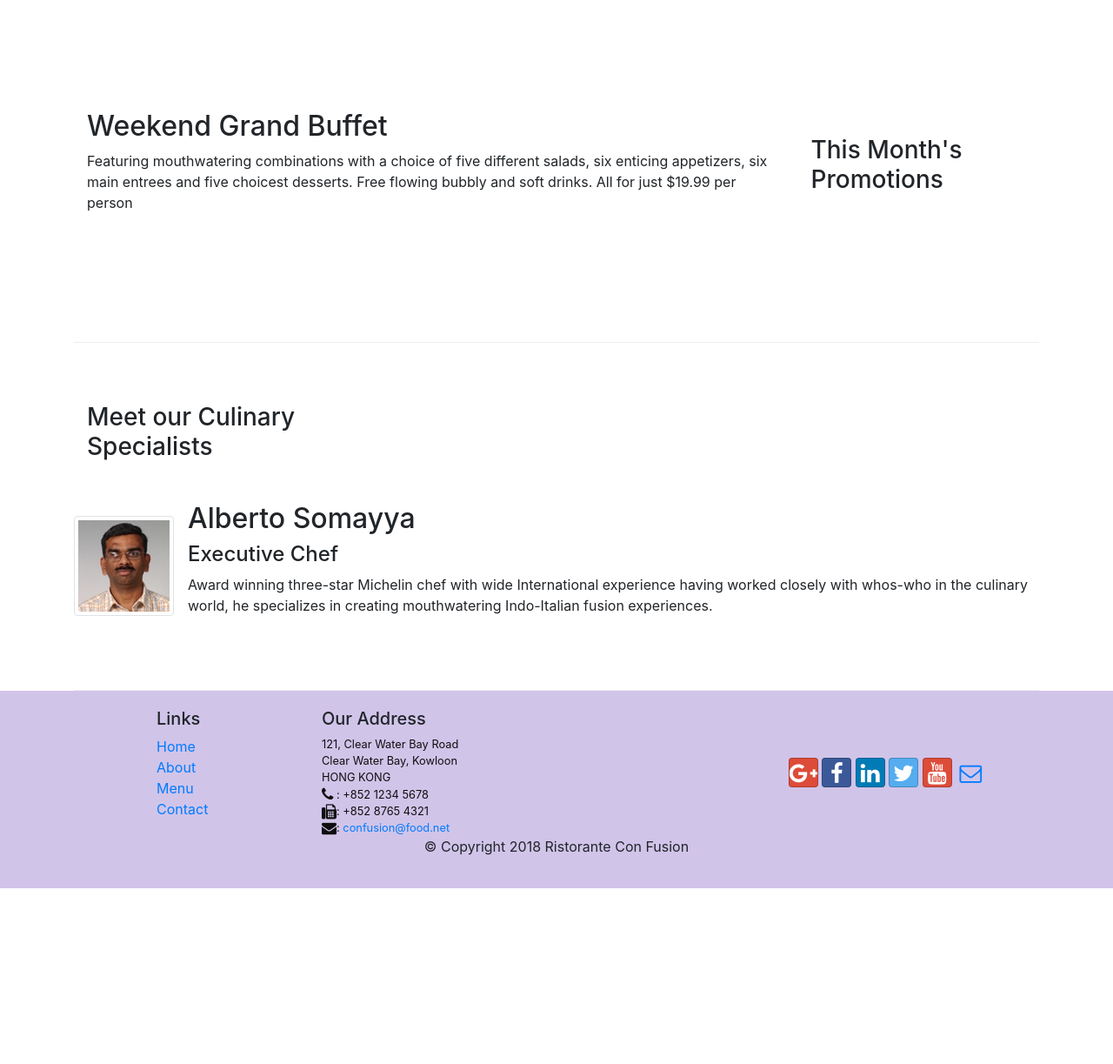
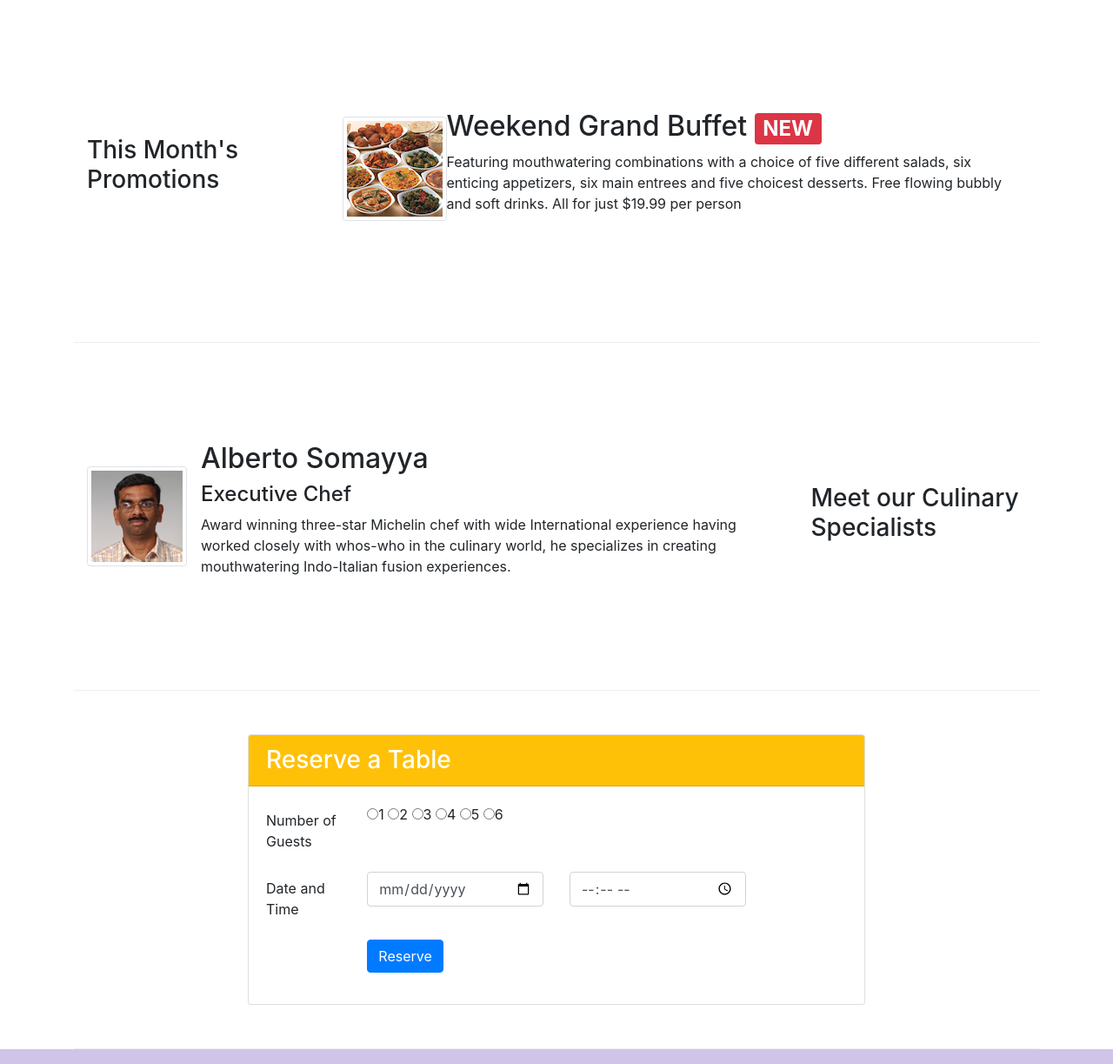
Before and after one commit to avishuk/Restaurant_Website_Development, a website: page index.html in a window 1280 px wide. Shown: the part 740-1963 px from the top of the page at 87% size. Before the commit the page ends 1761 px from the top, so only its background shows below. Drawn offline with nearby package versions, Linux system fonts and the light colour scheme.

Commit message:
Assignment 2

```diff
--- a/index.html
+++ b/index.html
@@ -42,8 +42,12 @@
                     <h1>Ristorante con Fusion</h1>
                     <p>We take inspiration from the World's best cuisines, and create a unique fusion experience. Our lipsmacking creations will tickle your culinary senses!</p>
                 </div>
-            <div class="col-12 col-sm align-self-center">
+                <div class="col-12 col-sm-3 align-self-center">
                     <img src="img/logo.png" class="img-fluid">
+                </div>
+                <div class="col-12 col-sm-3 align-self-center">
+                    <a role = "button" class="btn bg-warning text-dark" href="#reserve">Reserve Table</a>
+
                 </div>
             </div>
         </div>
@@ -51,10 +55,10 @@
 
     <div class="container">
         <div class="row row-content align-items-center">
-            <div class="col-12 col-sm-4 col-md-3">
+            <div class="col-12 col-sm-4 col-md-3 order-last">
                 <h3>Our Lipsmacking Culinary Creations</h3>
             </div>
-                <div class="media">
+                <div class="media col-12 col-sm-8 col-md-9">
                     <img class="d-flex mr-3 img-thumbnail align-self-center"
                             src="img/uthappizza.png" alt="Uthappizza">
                     <div class="media-body">
@@ -70,20 +74,24 @@
 
 
         <div class="row row-content align-items-center">
-            <div class="col-12 col-sm-4 order-sm-last col-md-3">
+            <div class="col-12 col-sm-4 order-first col-md-3">
                 <h3>This Month's Promotions</h3>
             </div>
-            <div class = "col col-sm order-sm-first col-md">
-                <h2>Weekend Grand Buffet</h2>
-                <p class="d-none d-sm-block">Featuring mouthwatering combinations with a choice of five different salads, six enticing appetizers, six main entrees and five choicest desserts. Free flowing bubbly and soft drinks. All for just $19.99 per person </p>
+            <div class="media col-12 col-sm-8 col-md-9">
+                <img class="d-flex ml-3 img-thumbnail align-self-center" src="img/buffet.png" alt="Buffet">
+                <div class="media-body">
+                    <h2>Weekend Grand Buffet <span class="badge badge-danger">NEW</span></h2>
+                    <p class="d-none d-sm-block">Featuring mouthwatering combinations with a choice of five different salads, six enticing appetizers, six main entrees and five choicest desserts. Free flowing bubbly and soft drinks. All for just $19.99 per person </p>
+                </div>
+
             </div>
         </div>
 
         <div class="row row-content align-items-center">
-            <div class="col-12 col-sm-4 col-md-3">
+            <div class="col-12 col-sm-4 col-md-3 order-last">
                 <h3>Meet our Culinary Specialists</h3>
             </div>
-                <div class="media">
+                <div class="media col-12 col-sm-8 col-md-9">
                     <img class="d-flex mr-3 img-thumbnail align-self-center"
                             src="img/alberto.png" alt="Alberto Somayya">
                     <div class="media-body">
@@ -97,6 +105,48 @@
                     </div>
                 </div>
 
+        </div>
+        <div id="reserve" class="row row-content">
+            <div  class="col-12 col-md-8 offset-md-2">
+            <div class="card">
+                <div>
+                    <h3 class="card-header bg-warning text-white">Reserve a Table</h3>
+                </div>
+                <div class="card-body">
+
+                    <form>
+                            <div class="form-group row">
+                                <label for="num-guests" class="col-md-2 col-form-label">Number of Guests</label>
+                                <div class="col-md-10">
+                                    <form>
+                                        <label class="radio-inline"><input type="radio" id="1" name="num-guests" value=1>1</label>
+                                        <label class="radio-inline"><input type="radio" id="2" name="num-guests" value=2>2</label>
+                                        <label class="radio-inline"><input type="radio" id="3" name="num-guests" value=3>3</label>
+                                        <label class="radio-inline"><input type="radio" id="4" name="num-guests" value=4>4</label>
+                                        <label class="radio-inline"><input type="radio" id="5" name="num-guests" value=5>5</label>
+                                        <label class="radio-inline"><input type="radio" id="6" name="num-guests" value=6>6</label>
+                                    </form>
+                                </div>
+                            </div>
+                            <div class="form-group row">
+                                <label for="date-time" class="col-12 col-md-2 col-form-label">Date and Time</label>
+                                <div class="col-12 col-md-4">
+                                    <input type="date" class="form-control" id="date" name="date" placeholder="Date">
+                                </div>
+                                <div class="col-12 col-md-4">
+                                    <input type="time" class="form-control" id="time" name="time" placeholder="Time">
+                                </div>
+                            </div>
+                            <div class="form-group row">
+                                <div class="offset-md-2 col-md-10">
+                                    <button type="submit" class="btn btn-primary">Reserve</button>
+                                </div>
+                            </div>
+                    </form>
+
+                </div>
+            </div>
+            </div>
         </div>
     </div>
 
```
